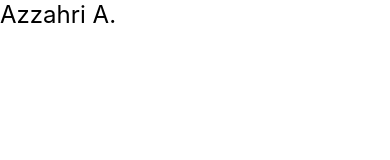
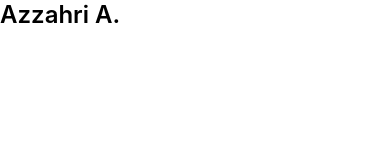
Before and after one commit to adamhinton/LearningReactNative-DonationApp, a React Native app: screen / in a window 390 px wide. Shown: the top 160 px of the page. Built offline with nearby package versions, Linux system fonts and the light colour scheme.

Commit message:
different types of Header

```diff
--- a/Navigation/Screens/Home/Home.tsx
+++ b/Navigation/Screens/Home/Home.tsx
@@ -8,7 +8,7 @@ import Header from '../../../components/Header/Header';
 const Home = () => {
   return (
     <SafeAreaView style={[globalStyle.backgroundWhite, globalStyle.flex]}>
-      <Header title={'Azzahri A.'} />
+      <Header title={'Azzahri A.'} type={1} />
     </SafeAreaView>
   );
 };
--- a/components/Header/Header.tsx
+++ b/components/Header/Header.tsx
@@ -5,15 +5,31 @@ import style from './style';
 type Props = {
   // title empty by default
   title?: string;
+  // type defaults to 1
+  type: number;
 };
 
 const Header = (props: Props) => {
   const {title} = props;
 
+  const styleToApply = () => {
+    switch (props.type) {
+      case 1:
+        return style.title1;
+      case 2:
+        return style.title2;
+      case 3:
+        return style.title3;
+
+      default:
+        return style.title1;
+    }
+  };
+
   return (
     <View>
       {/* title empty by default */}
-      <Text style={style.title1}>{title ?? 'fdsfas'}</Text>
+      <Text style={styleToApply()}>{title ?? 'fdsfas'}</Text>
     </View>
   );
 };
--- a/components/Header/style.ts
+++ b/components/Header/style.ts
@@ -5,6 +5,22 @@ const style = StyleSheet.create({
   title1: {
     fontFamily: 'Inter',
     fontSize: scaleFontSize(24),
+    lineHeight: scaleFontSize(29),
+    fontWeight: '600',
+  },
+
+  title2: {
+    fontFamily: 'Inter',
+    fontSize: scaleFontSize(18),
+    lineHeight: scaleFontSize(22),
+    fontWeight: '600',
+  },
+
+  title3: {
+    fontFamily: 'Inter',
+    fontSize: scaleFontSize(16),
+    lineHeight: scaleFontSize(19),
+    fontWeight: '600',
   },
 });
 
```
